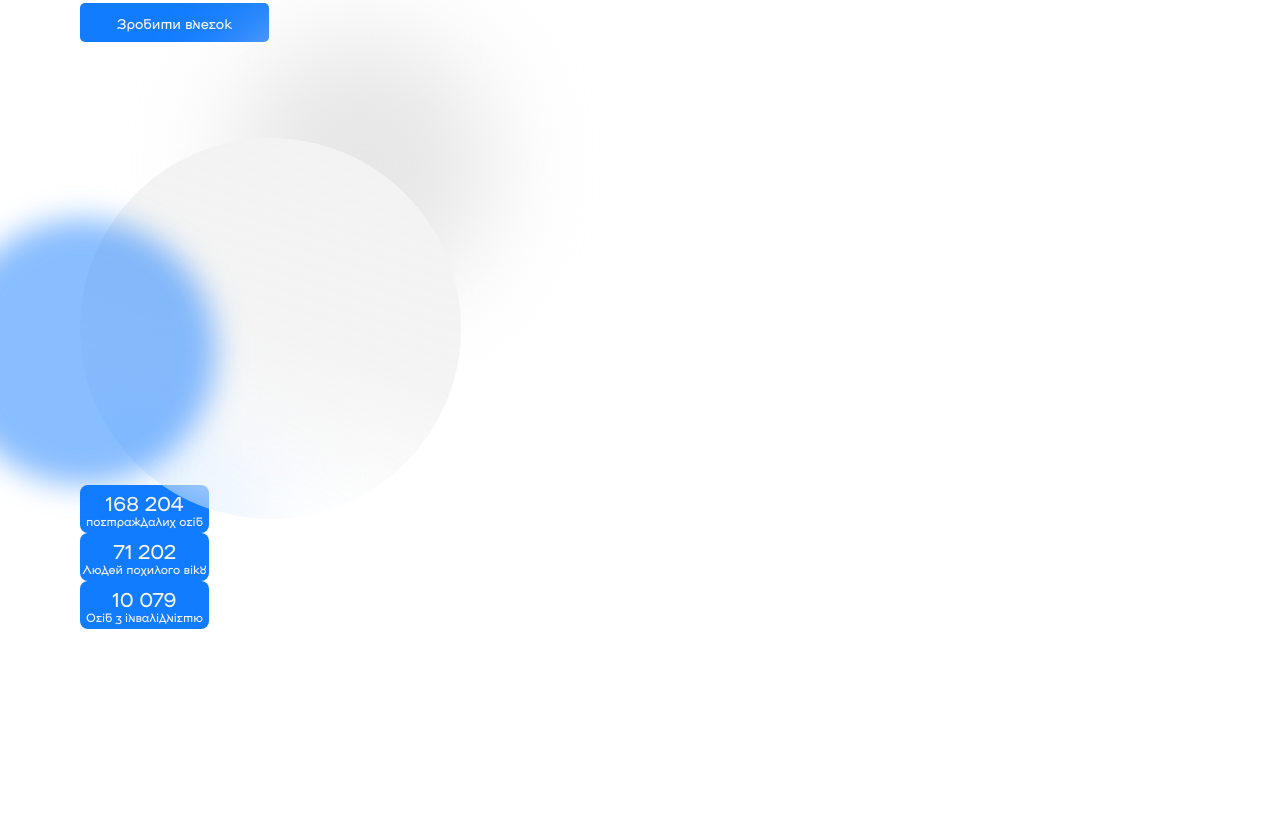
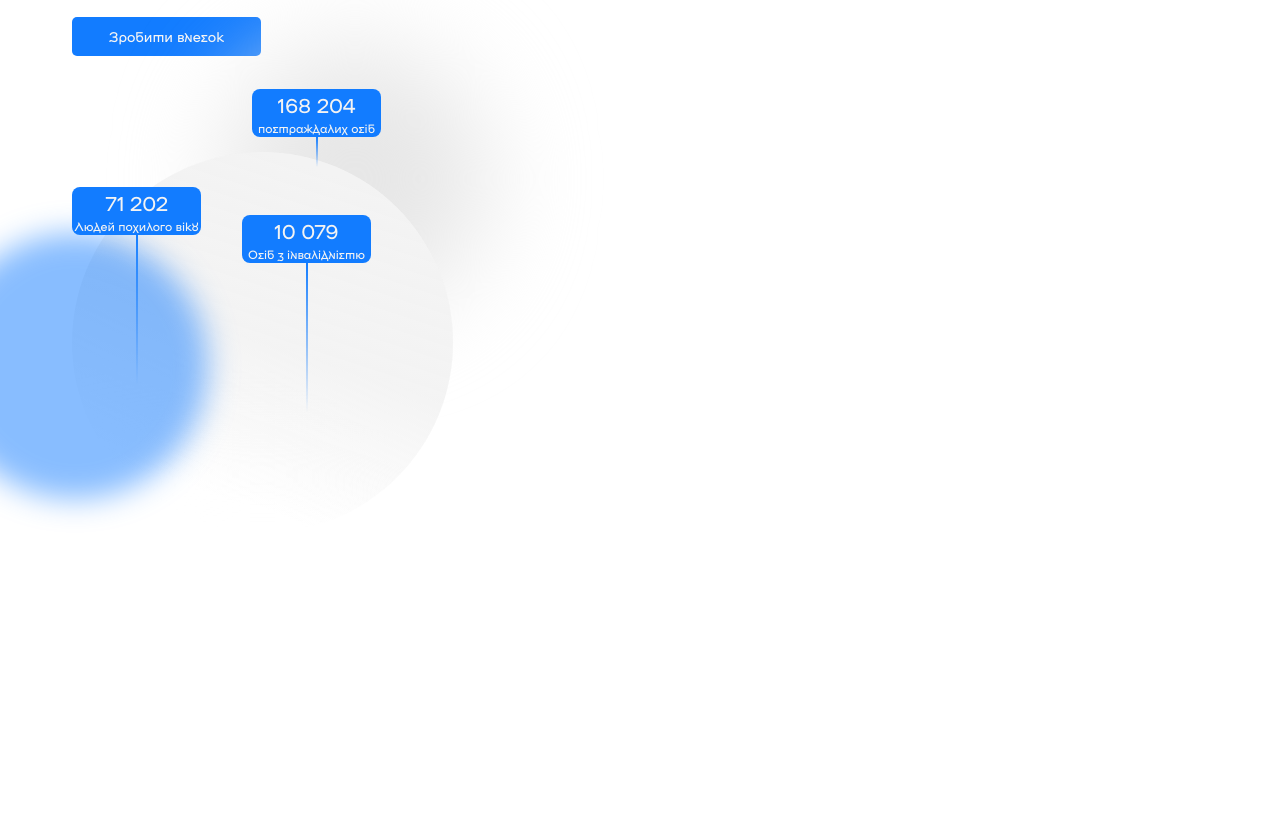
Before and after one commit to Vovchukkul/community_population, a website built with Parcel: page src/index.html in a window 1280 px wide. Shown: the part 185-1007 px from the top of the page. Built offline with nearby package versions, Linux system fonts and the light colour scheme; files whose address does not match are found by name; a web font is replaced by a local one.

```diff
--- a/src/index.html
+++ b/src/index.html
@@ -29,10 +29,13 @@
       </div>
 
       <div class="right_side">
+        <div class="right_side_circle_wrapper">
           <div class="right_side_f_circle"></div>
           <div class="right_side_s_circle"></div>
           <div class="right_side_t_circle"></div>
+        </div>
 
+        <div class="right_side_block_wrapper">
           <div class="right_side_f_block right_side_block">
             <span class="right_side_block_number">168 204</span>
             <span class="right_side_block_sub">постраждалих осіб</span>
@@ -46,6 +49,7 @@
             <span class="right_side_block_sub">Осіб з інвалідністю</span>
           </div>
         </div>
+      </div>
     </header>
 
     <main></main>
--- a/src/styles/main.scss
+++ b/src/styles/main.scss
@@ -1,13 +1,11 @@
 @import './utils/variables.scss';
 @import './utils/mixins.scss';
+@import './utils/normalize.scss';
 
 .container {
   @include contentPaddingInline;
-  outline: hidden;
-
-  @include onMobile {
-    margin-top: 32px;
-  }
+  overflow: hidden;
+  margin-top: 32px;
 }
 
 .header {
@@ -84,42 +82,15 @@
   }
 }
 
-// .right_side {
-//   &_f_circle {
-//     background-color: rgba(231, 231, 231, 0.07);
-//     backdrop-filter: blur(100px);
-//     width: 266px;
-//     height: 266px;
-//     border-radius: 50%;
-//     margin-top: -20px;
-//     margin-left: 130px;
-//     z-index: -100;
-//   }
-
-//   &_s_circle {
-//     margin-top: -140px;
-//     border-radius: 50%;
-//     backdrop-filter: blur(100px);
-//     width: 381px;
-//     height: 381px;
-//     background: linear-gradient(198.02deg, #F3F3F3 12.27%, rgba(243, 243, 243, 0.01) 49.84%, rgba(243, 243, 243, 0.5) 83.18%);
-//   }
-
-//   &_t_circle {
-//     width: 265px;
-//     height: 265px;
-//     background: rgba(18, 124, 255, 0.5);
-//     backdrop-filter: blur(100px);
-//     border-radius: 50%;
-//     margin-top: -280px;
-//     margin-left: -170px;
-//   }
-// }
-
 .right_side {
   width: 100%;
   height: 100vh;
   position: relative;
+
+  &_circle_wrapper {
+    position: relative;
+    z-index: 1;
+  }
 
   &_f_circle {
     background-color: rgba(231, 231, 231, 1);
@@ -129,7 +100,8 @@
     border-radius: 50%;
     margin-top: -10px;
     margin-left: 150px;
-    z-index: 1;
+    position: relative;
+    z-index: -10;
   }
 
   &_s_circle {
@@ -140,7 +112,8 @@
     background: linear-gradient(198.02deg, #F3F3F3 12.27%, rgba(243, 243, 243, 0.952941) 49.84%, rgba(243, 243, 243, 0) 83.18%);
     margin-top: -160px;
     margin-right: 80px;
-    z-index: 0;
+    position: relative;
+    z-index: -5;
   }
 
   &_t_circle {
@@ -150,8 +123,14 @@
     filter: blur(15px);
     border-radius: 50%;
     margin-top: -300px;
+    position: relative;
     margin-left: -130px;
     z-index: -1;
+  }
+
+  &_block_wrapper {
+    position: relative;
+    z-index: 100;
   }
 
   &_block {
@@ -168,6 +147,7 @@
     color: #F3F3F3;
     font-weight: 300;
     z-index: 100;
+    position: relative;
 
     &_number {
       font-size: 20px;
@@ -176,10 +156,35 @@
     &_sub {
       font-size: 12px;
     }
+
+    &::after {
+      content: '';
+      position: absolute;
+      bottom: -149px;
+      left: 50%;
+      transform: translateX(-50%);
+      width: 2px;
+      height: 150px;
+      background: linear-gradient(180deg, #127CFF 0%, rgba(18, 124, 255, 0) 100%);
+    }
   }
 
   &_f_block {
-    // top: 30px;
-    // left: 180px;
+    margin-top: -410px;
+    margin-left: 180px;
+
+    &::after {
+      height: 30px;
+      bottom: -30px;
+    }
+  }
+
+  &_s_block {
+    margin-top: 50px;
+  }
+
+  &_t_block {
+    margin-left: 170px;
+    margin-top: -20px;
   }
 }
```
Also changed, not shown: dist/index.html, 4 other files. Lines whose indentation alone changed are shown as unchanged.
